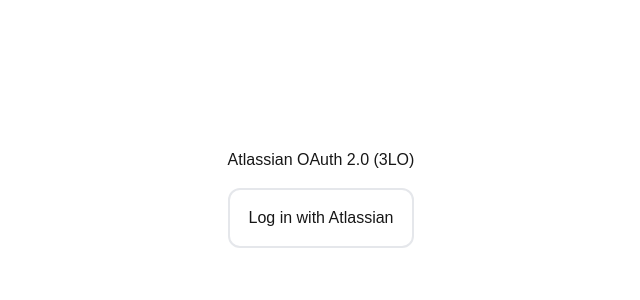
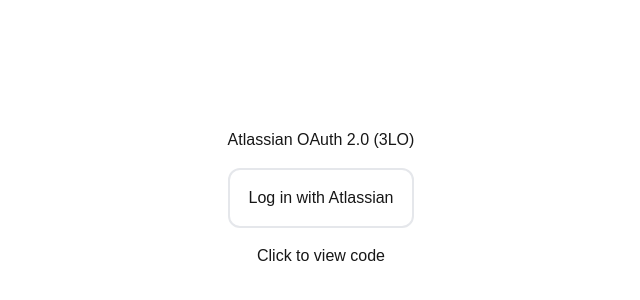
Before and after one commit to locutermo/atlassian-oauth2.0, a Next.js app: page / in a window 1280 px wide. Shown: the part 202-502 px from the top of the page, without its empty margins (319-959 px from the left). Built offline with nearby package versions, Linux system fonts and the light colour scheme.

Commit message:
feat: add repository link

```diff
--- a/src/app/page.js
+++ b/src/app/page.js
@@ -26,6 +26,7 @@
         <button onClick={handleAuth} className="border-2 p-4 rounded-xl hover:font-extrabold">
           Log in with Atlassian
         </button>
+        <a href="https://github.com/locutermo/atlassian-oauth2.0/">Click to view code</a>
       </div>
     </div>
   );
```
